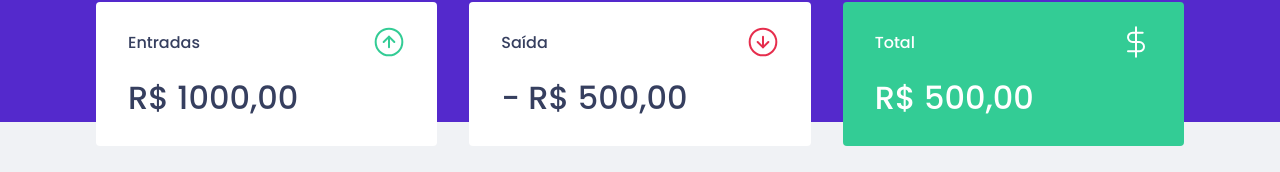
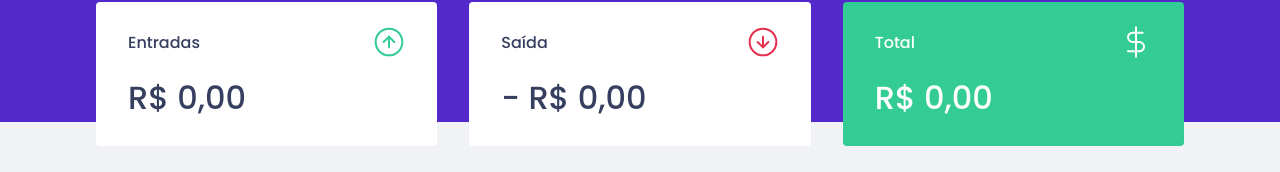
Before and after one commit to jvbicalho01/gerenciador-de-financas, a React (Vite) app: page / in a window 1280 px wide. Shown: the part 150-322 px from the top of the page. Built offline with nearby package versions, Linux system fonts and the light colour scheme; no server answers; what miragejs would draw is missing.

Commit message:
add summary function

```diff
--- a/src/App.tsx
+++ b/src/App.tsx
@@ -7,7 +7,7 @@
 import { Dashboard } from "./components/Dashboard"
 import { NewTransactionModal } from "./components/NewTransactionModal"
 
-import { TransactionsContext, TransactionsProvider } from "./TransactionsContext"
+import { TransactionsProvider } from "./hooks/useTransactions"
 
 Modal.setAppElement('#root');
 
--- a/src/components/NewTransactionModal/index.tsx
+++ b/src/components/NewTransactionModal/index.tsx
@@ -1,16 +1,14 @@
-import { FormEvent, useState, useContext } from "react";
+import { FormEvent, useState } from "react";
 
 import Modal from "react-modal"
 
-import { TransactionsContext } from "../../TransactionsContext";
+import { useTransactions } from "../../hooks/useTransactions";
 
 import incomeImg from "../../assets/income.svg"
 import outcomeImg from "../../assets/outcome.svg"
 import closeImg from "../../assets/close.svg"
 
 import { Container, TransactionTypeContainer, RadioBox } from "./styles";
-
-import { api } from "../../services/api";
 
 interface NewTransactionModalProps {
   isOpen: boolean;
@@ -19,8 +17,7 @@
 
 export function NewTransactionModal({ isOpen, onRequestClose }: NewTransactionModalProps) {
 
-  const { createTransaction } = useContext(TransactionsContext);
-
+  const { createTransaction } = useTransactions();
 
   const [title, setTitle] = useState("");
   const [amount, setAmount] = useState(0);
--- a/src/components/Summary/index.tsx
+++ b/src/components/Summary/index.tsx
@@ -1,16 +1,37 @@
-import { useContext } from "react"
+import { useTransactions } from "../../hooks/useTransactions"
 
 import incomeImg from "../../assets/income.svg"
 import outcomeImg from "../../assets/outcome.svg"
 import totalImg from "../../assets/total.svg"
 
-import { TransactionsContext } from "../../TransactionsContext"
-
 import { Container } from "./styles"
 
 export function Summary() {
 
-  const { transactions } = useContext(TransactionsContext);
+  const { transactions } = useTransactions();
+
+  // const totalDeposit = transactions.reduce((acc, transaction) => {
+  //   if(transaction.type === "deposit") {
+  //     return acc += transaction.amount;
+  //   }
+  //   return acc
+  // }, 0);
+
+  const summary = transactions.reduce((acc, transaction) => {
+    if (transaction.type === "deposit") {
+      acc.deposits += transaction.amount;
+      acc.total += transaction.amount;
+    } else {
+      acc.withdraws += transaction.amount;
+      acc.total -= transaction.amount;
+    }
+
+    return acc;
+  }, {
+    deposits: 0,
+    withdraws: 0,
+    total: 0,
+  })
 
   return (
     <>
@@ -20,7 +41,12 @@
             <p>Entradas</p>
             <img src={incomeImg} alt="Entradas" />
           </header>
-          <strong>R$ 1000,00</strong>
+          <strong>
+            {new Intl.NumberFormat("pt-BR", {
+              style: "currency",
+              currency: "BRL"
+            }).format(summary.deposits)}
+          </strong>
         </div>
 
         <div>
@@ -28,7 +54,12 @@
             <p>Saída</p>
             <img src={outcomeImg} alt="Saídas" />
           </header>
-          <strong>- R$ 500,00</strong>
+          <strong>
+            - {new Intl.NumberFormat("pt-BR", {
+              style: "currency",
+              currency: "BRL"
+            }).format(summary.withdraws)}
+          </strong>
         </div>
 
         <div className="highlight-background">
@@ -36,7 +67,12 @@
             <p>Total</p>
             <img src={totalImg} alt="Total" />
           </header>
-          <strong>R$ 500,00</strong>
+          <strong>
+            {new Intl.NumberFormat("pt-BR", {
+              style: "currency",
+              currency: "BRL"
+            }).format(summary.total)}
+          </strong>
         </div>
       </Container>
     </>
--- a/src/components/TransactionsTable/index.tsx
+++ b/src/components/TransactionsTable/index.tsx
@@ -1,11 +1,10 @@
-import { useContext } from "react"
+import { useTransactions } from "../../hooks/useTransactions"
+
 import { Container } from "./styles"
-
-import { TransactionsContext } from "../../TransactionsContext";
 
 export function TransactionsTable() {
 
-  const { transactions } = useContext(TransactionsContext);
+  const { transactions } = useTransactions();
 
   return (
     <>
--- a/src/TransactionsContext.tsx
+++ b/src/hooks/useTransactions.tsx
@@ -1,5 +1,5 @@
-import { useState, useEffect, createContext, ReactNode } from "react";
-import { api } from "./services/api";
+import { useState, useEffect, createContext, ReactNode, useContext } from "react";
+import { api } from "../services/api";
 
 interface Transaction {
   id: number;
@@ -30,7 +30,7 @@
   createTransaction: (transaction: TransactionInput) => Promise<void>;
 }
 
-export const TransactionsContext = createContext<TransactionsContextData>(
+const TransactionsContext = createContext<TransactionsContextData>(
   {} as TransactionsContextData
 );
 
@@ -62,3 +62,9 @@
     </TransactionsContext.Provider>
   )
 }
+
+export function useTransactions() {
+  const context = useContext(TransactionsContext);
+
+  return context;
+}
```
